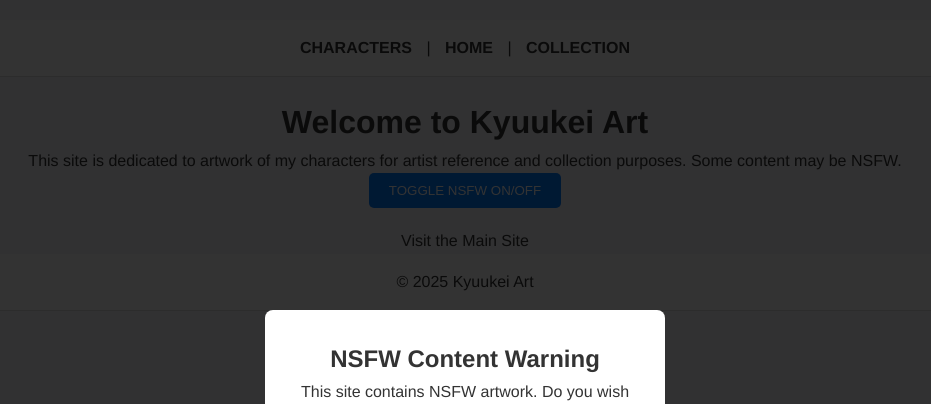
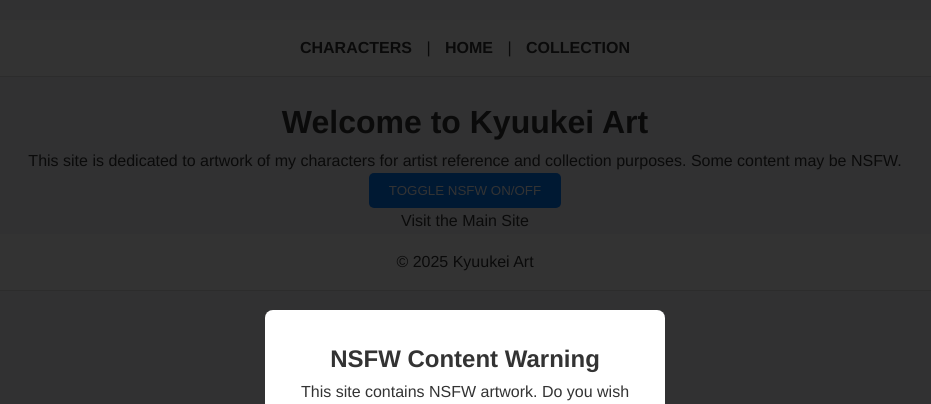
Before and after one commit to Saiminator/Kyuukeiart, a Jekyll site: the page built from index.html, in a window 1280 px wide. Shown: the top 404 px of the page, without its empty margins (175-1106 px from the left). Built offline with Jekyll 4.4.1, drawn with Linux system fonts in a browser that asks for light colours.

Commit message:
Update index.html

```diff
--- a/index.html
+++ b/index.html
@@ -9,8 +9,4 @@ title: Home
 <!-- NSFW Toggle Button -->
 <button id="nsfw-toggle" class="nsfw-toggle">Toggle NSFW On/Off</button>
 
-<!-- Somewhere on your home page -->
-<div id="secret-toggle-container" style="margin-top:20px;"></div>
-
-
 <p><a href="https://kyuukei.com">Visit the Main Site</a></p>
```
